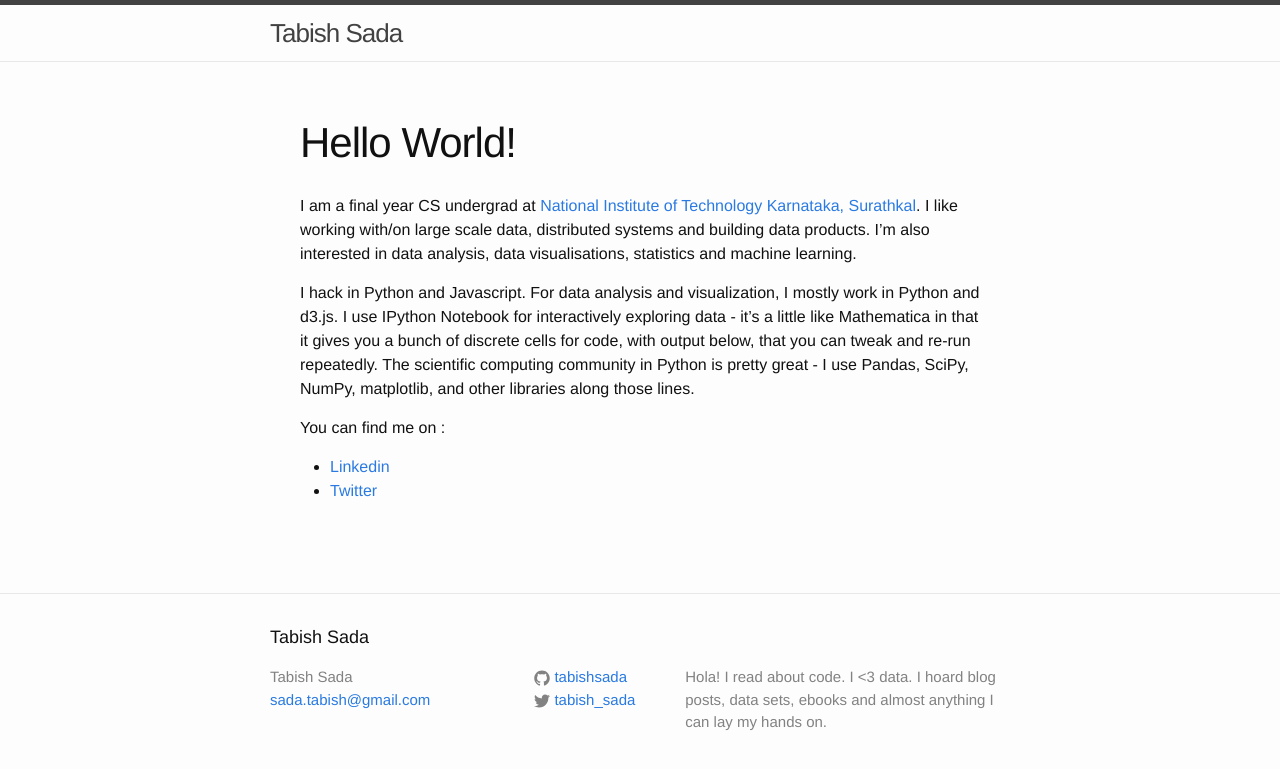
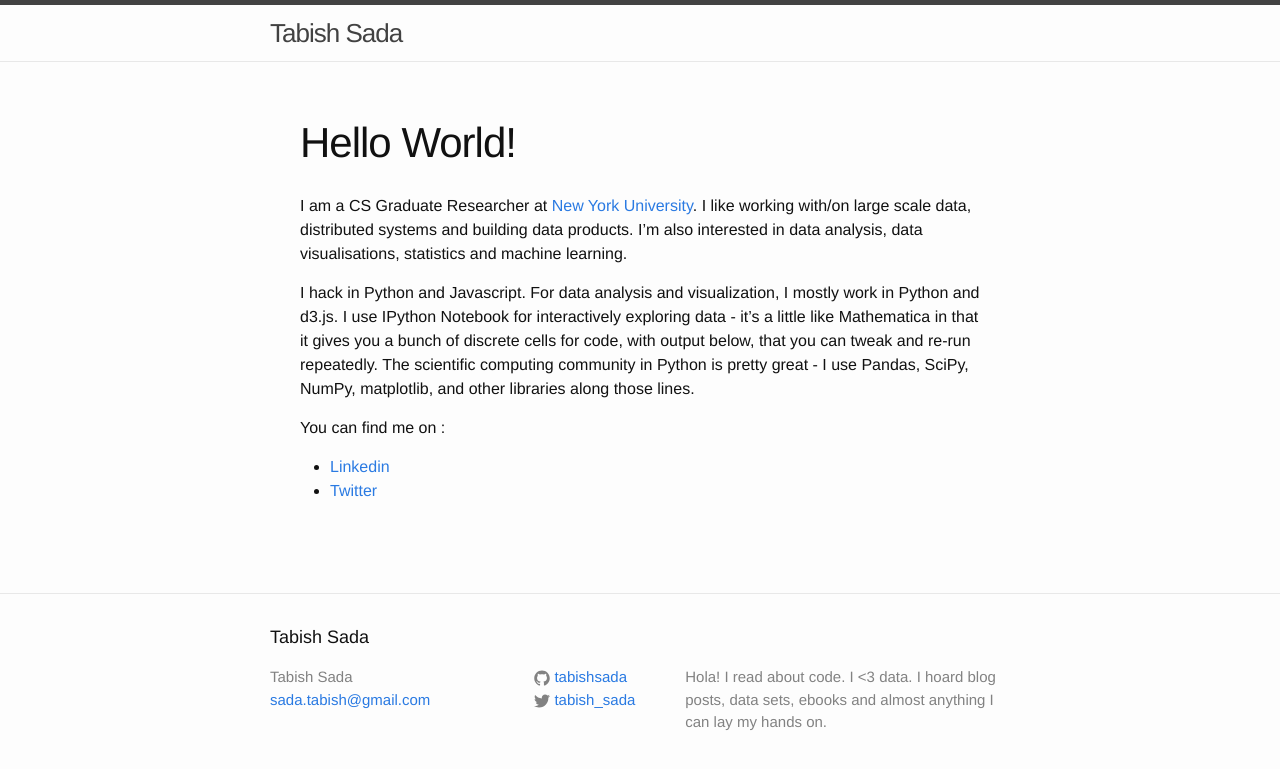
Before and after one commit to tabishsada/Tabish-Page, a Jekyll site: the page built from index.html, in a window 1280 px wide. Shown: the top 769 px of the page. Built offline with Jekyll 4.4.1, drawn with Linux system fonts in a browser that asks for light colours.

Commit message:
Update index.html

```diff
--- a/index.html
+++ b/index.html
@@ -11,7 +11,7 @@
   </header>
 
   <article class="post-content">
-    <p>I am a final year CS undergrad at <a href="http://nitk.ac.in">National Institute of Technology Karnataka, Surathkal</a>. I like working with/on large scale data, distributed systems and building data products. I’m also interested in data analysis, data visualisations, statistics and machine learning.</p>
+    <p>I am a CS Graduate Researcher at <a href="http://nyu.edu">New York University</a>. I like working with/on large scale data, distributed systems and building data products. I’m also interested in data analysis, data visualisations, statistics and machine learning.</p>
 
 <p>I hack in Python and Javascript. For data analysis and visualization, I mostly work in Python and d3.js. I use IPython Notebook for interactively exploring data - it’s a little like Mathematica in that it gives you a bunch of discrete cells for code, with output below, that you can tweak and re-run repeatedly. The scientific computing community in Python is pretty great - I use Pandas, SciPy, NumPy, matplotlib, and other libraries along those lines.</p>
 
```
